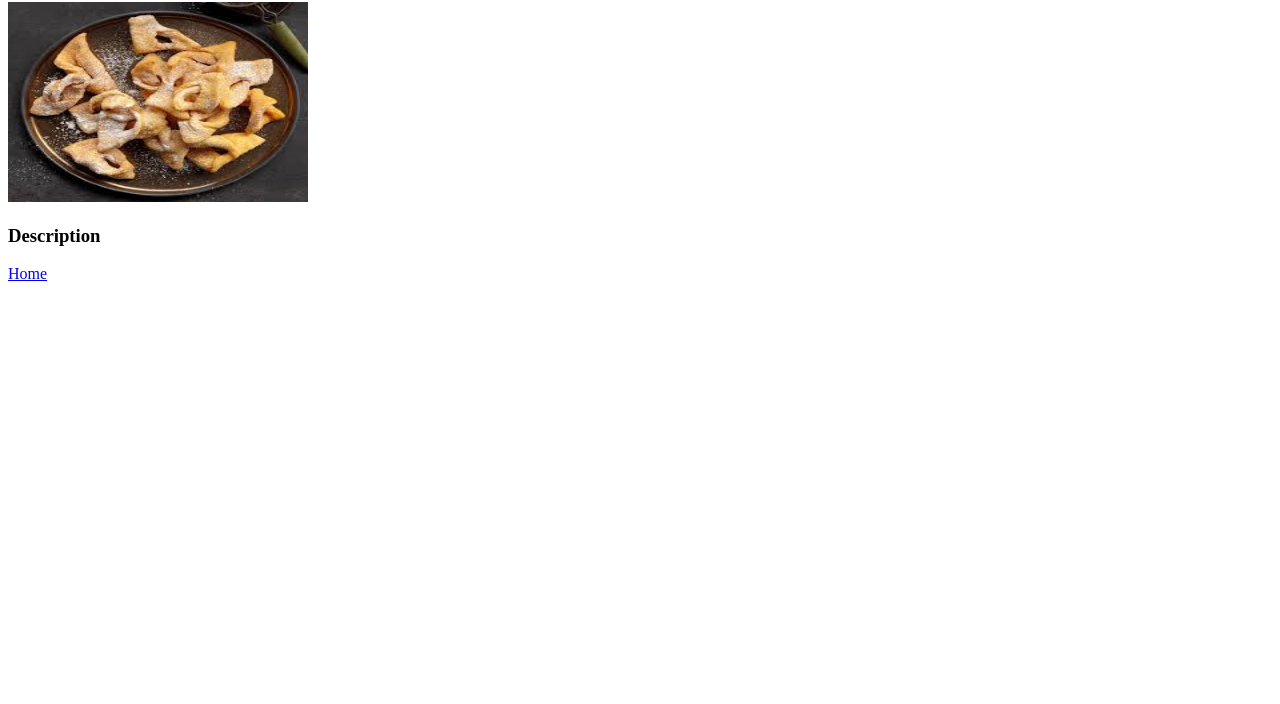
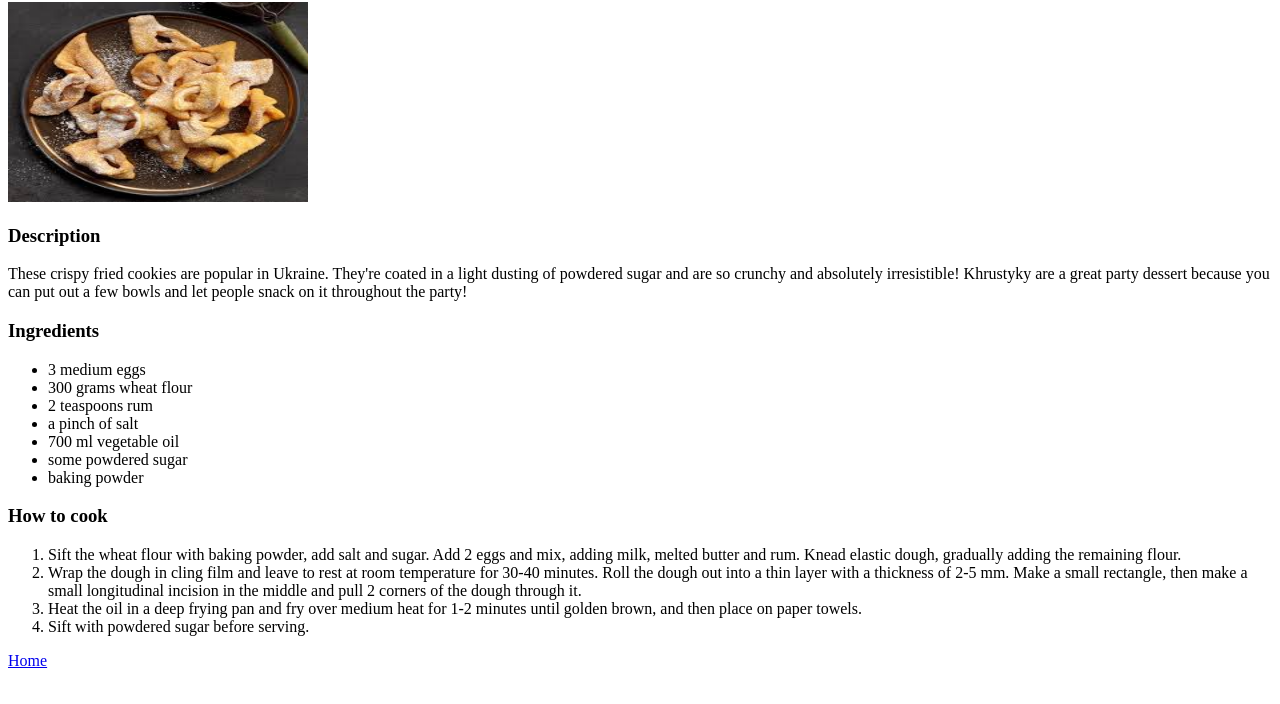
Before and after one commit to alisa-rogers/odin-recipes, a plain HTML site: page recipes/khrustyky.html in a window 1280 px wide. Shown: the part 78-782 px from the top of the page. Drawn offline with Linux system fonts and the light colour scheme.

Commit message:
update khrustyky
Signed-off-by: Alisa <alisasimply@gmail.com>

```diff
--- a/recipes/khrustyky.html
+++ b/recipes/khrustyky.html
@@ -10,6 +10,24 @@
     <img src="images/khrustyky.jpeg" height="200px" width="300px">
     <br>
     <h3>Description</h3>
+    <p>These crispy fried cookies are popular in Ukraine. They're coated in a light dusting of powdered sugar and are so crunchy and absolutely irresistible! Khrustyky are a great party dessert because you can put out a few bowls and let people snack on it throughout the party!</p>
+    <h3>Ingredients</h3>
+    <ul>
+        <li>3 medium eggs</li>
+        <li>300 grams wheat flour</li>
+        <li>2 teaspoons rum</li>
+        <li>a pinch of salt</li>
+        <li>700 ml vegetable oil</li>
+        <li>some powdered sugar</li>
+        <li>baking powder</li>
+    </ul>
+    <h3>How to cook</h3>
+    <ol>
+        <li>Sift the wheat flour with baking powder, add salt and sugar. Add 2 eggs and mix, adding milk, melted butter and rum. Knead elastic dough, gradually adding the remaining flour.</li>
+        <li>Wrap the dough in cling film and leave to rest at room temperature for 30-40 minutes. Roll the dough out into a thin layer with a thickness of 2-5 mm. Make a small rectangle, then make a small longitudinal incision in the middle and pull 2 corners of the dough through it.</li>
+        <li>Heat the oil in a deep frying pan and fry over medium heat for 1-2 minutes until golden brown, and then place on paper towels.</li>
+        <li>Sift with powdered sugar before serving.</li>
+    </ol>
     <a href="../index.html">Home</a>
 </body>
 </html>
```
